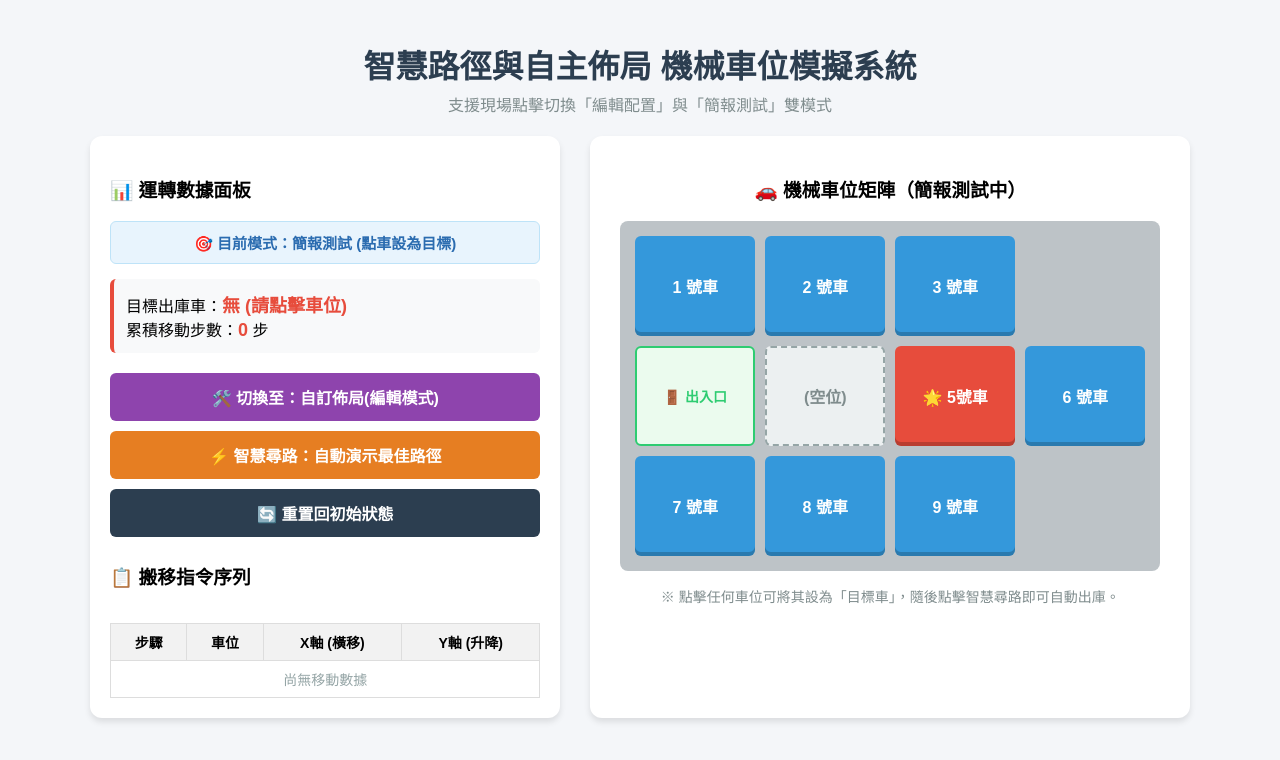
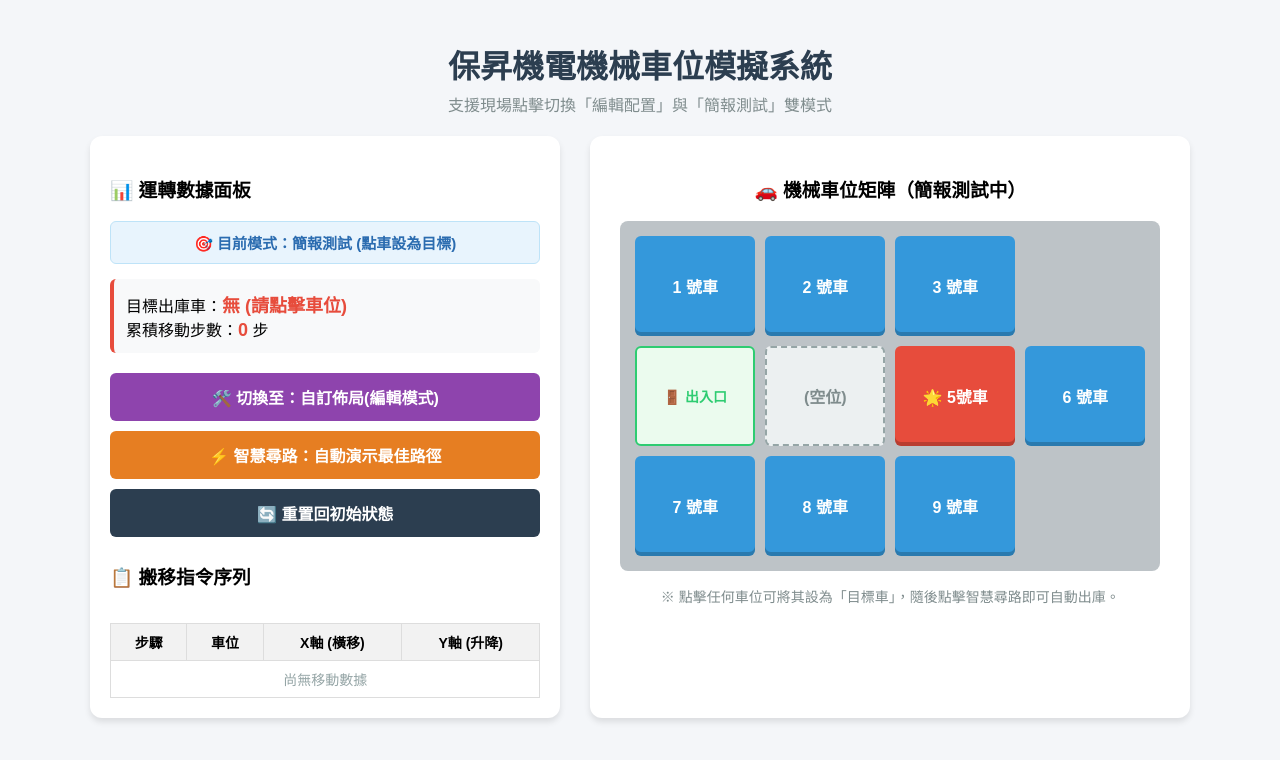
Before and after one commit to Chel-sea-yang/parking-demo, a plain HTML site: page index.htm in a window 1280 px wide. Drawn offline with Linux system fonts and the light colour scheme.

```diff
--- a/index.htm
+++ b/index.htm
@@ -2,7 +2,7 @@
 <html lang="zh-TW">
 <head>
     <meta charset="UTF-8">
-    <title>全自訂佈局與智慧尋路機械車位模擬系統</title>
+    <title>保昇機電機械車位模擬系統</title>
     <style>
         * {
             box-sizing: border-box;
@@ -177,7 +177,7 @@
 </head>
 <body>
 
-    <h1>智慧路徑與自主佈局 機械車位模擬系統</h1>
+    <h1>保昇機電機械車位模擬系統</h1>
     <div class="subtitle">支援現場點擊切換「編輯配置」與「簡報測試」雙模式</div>
 
     <div class="container">
```
